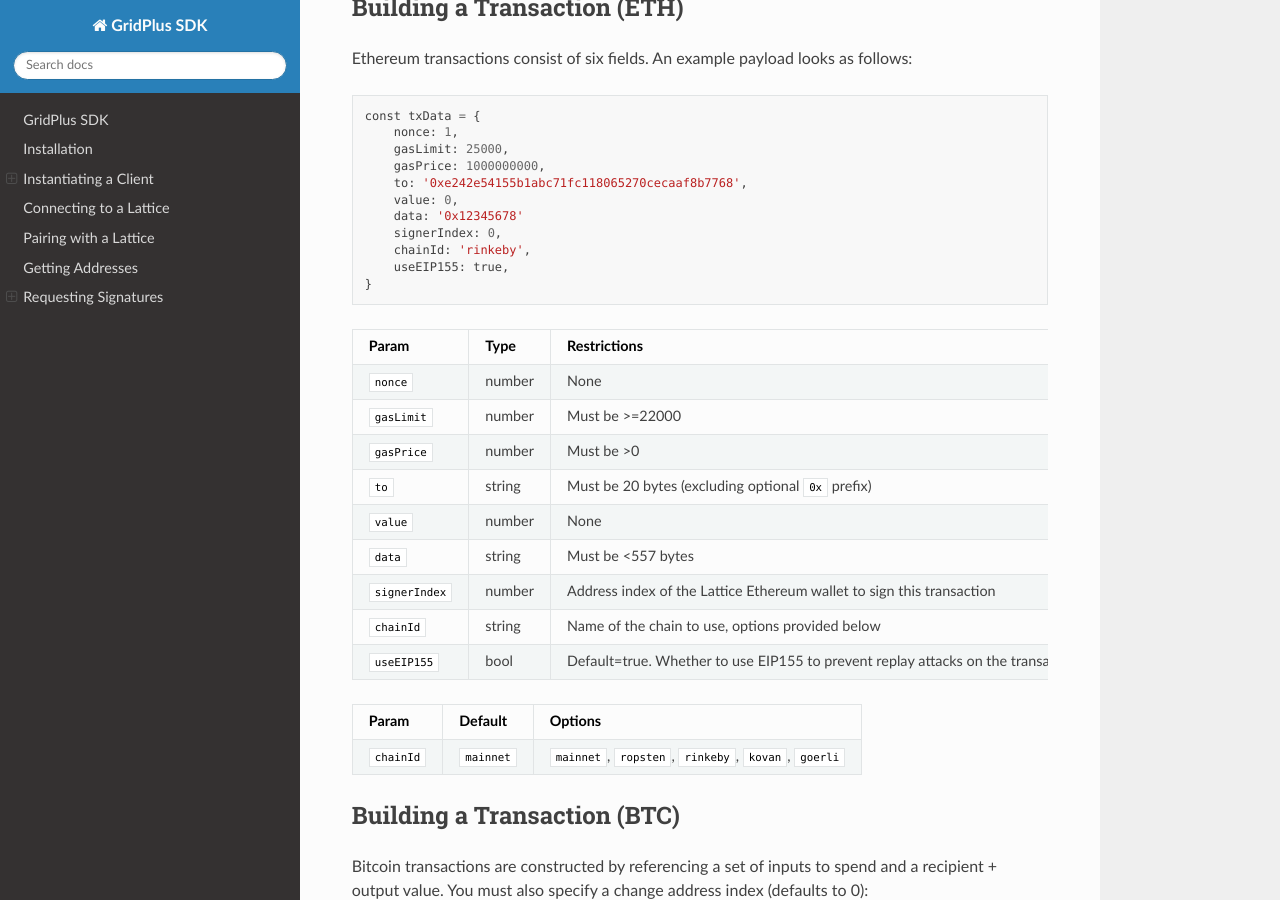
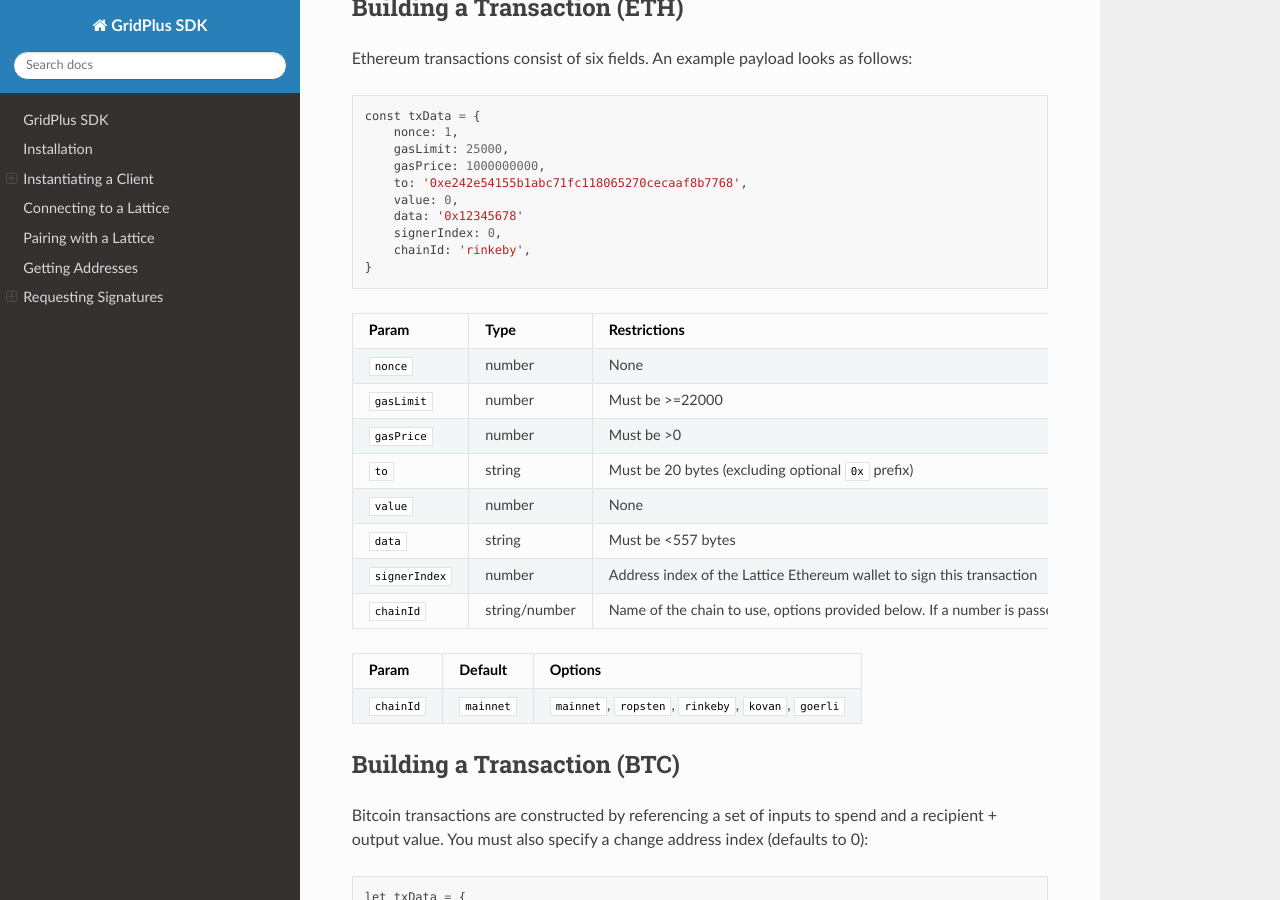
Before and after one commit to GridPlus/gridplus-sdk, a Sphinx documentation site: the page built from docs/index.md, in a window 1280 px wide and 900 px high, scrolled down 3070 px. Built offline with Sphinx 7.4.7 and the Read the Docs theme 2.0.0, drawn with Linux system fonts in a browser that asks for light colours.

Commit message:
Makes EIP155 assignment automatic and based on the network being used (ETH) Also updates Goerli network id to the correct value

````diff
--- a/docs/index.md
+++ b/docs/index.md
@@ -129,7 +129,6 @@ const txData = {
     data: '0x12345678'
     signerIndex: 0,
     chainId: 'rinkeby',
-    useEIP155: true,
 }
 ```
 
@@ -142,9 +141,7 @@ const txData = {
 | `value`    | number    | None               |
 | `data`     | string    | Must be <557 bytes |
 | `signerIndex` | number | Address index of the Lattice Ethereum wallet to sign this transaction |
-| `chainId`  | string    | Name of the chain to use, options provided below |
-| `useEIP155` | bool | Default=true. Whether to use EIP155 to prevent replay attacks on the transaction. |
-
+| `chainId`  | string/number    | Name of the chain to use, options provided below. If a number is passed, it will use that. |
 
 | Param    | Default  | Options                           |
 |:---------|:---------|:----------------------------------|
--- a/package.json
+++ b/package.json
@@ -1,6 +1,6 @@
 {
   "name": "gridplus-sdk",
-  "version": "0.1.3",
+  "version": "0.1.4",
   "description": "SDK to interact with GridPlus Lattice1 device",
   "scripts": {
     "commit": "git-cz",
````
Also changed, not shown: 2 other files.
